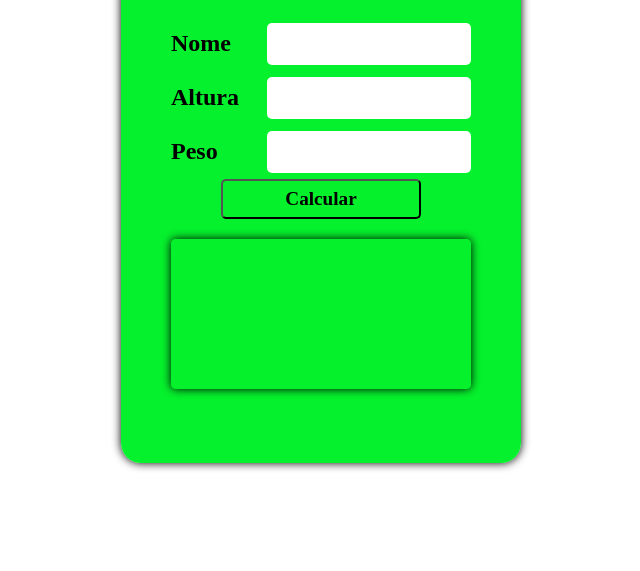
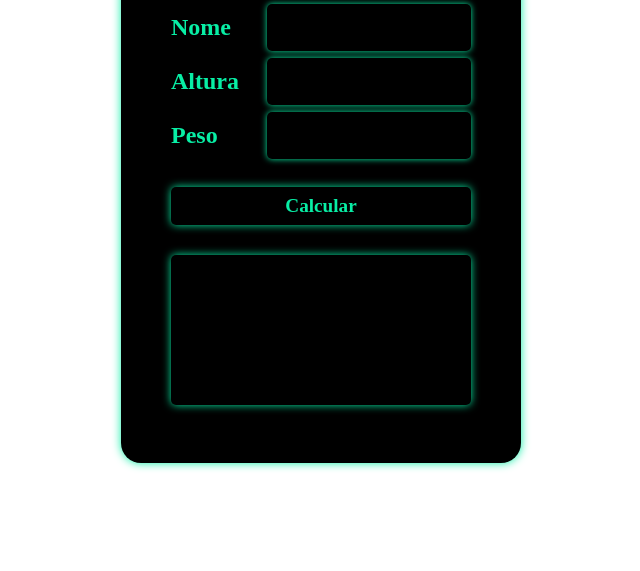
Before and after one commit to AdrianaRoza/calcular-imc, a plain HTML site: page index.html in a window 1280 px wide. Shown: the part 245-816 px from the top of the page, without its empty margins (327-967 px from the left). Drawn offline with Linux system fonts and the light colour scheme.

Commit message:
refactor styles

```diff
--- a/styles.css
+++ b/styles.css
@@ -9,13 +9,14 @@ main {
 .container {
   display: flex;
   flex-direction: column;
-  background-color: #05f12cfd;
+  background-color: black;
+  color: rgb(8, 238, 165);
   width: 400px;
   height: 600px;
   align-items: center;
   justify-content: center;
   border-radius: 20px;
-  box-shadow: 0 0 10px black;
+  box-shadow: 0 0 10px rgb(8, 238, 165);;
 }
 
 .title {
@@ -25,7 +26,8 @@ main {
   width: 100%;
   height: 54px;
   font: bold 2.0rem serif;
-  border-bottom: solid 5px black;
+  color: rgb(8, 238, 165);
+  border-bottom: solid 5px rgb(8, 238, 165);
   margin-bottom: 20px;
 }
 
@@ -39,12 +41,15 @@ main {
 
 .input input {
   width: 200px;
-  height: 40px;
+  height: 45px;
   border-radius: 5px;
   border: none;
   outline: 0;
   font: bold 1.5rem serif;
+  color: rgb(8, 238, 165);
+  background-color: black;
   text-align: center;
+  box-shadow: 0px 0px 6px rgb(8, 238, 165);;
 }
 
 .input label {
@@ -52,28 +57,40 @@ main {
 }
 
 button {
-  width: 200px;
-  height: 40px;
+  width: 300px;
+  height: 38px;
+  margin: 25px;
   font: bold 1.2rem serif;
-  color: #000;
-  background: #05f12cfd;;
+  color: rgb(8, 238, 165);
+  background: black;
   outline: none;
   border-radius: 5px;
   cursor: pointer;
+  border: none;
+  box-shadow: 0px 0px 8px rgb(8, 238, 165);
 }
 
 .result {
   display: flex;
-  margin-top: 20px;
+  margin-top: 5px;
   align-items: center;
   width: 300px;
   height: 150px;
   border-radius: 5px;
   font: italic 1.5rem serif;
-  box-shadow: 0px 0px 10px black;
-  background: #05f12cfd;
-  color: rgba#05f12cfd;
+  box-shadow: 0px 0px 8px rgb(8, 238, 165);
+  background: rgb(0, 0, 0);
+  color: white;
   padding:20px;
   box-sizing: border-box;
   user-select: none;
 }
+
+input[type="number"]::-webkit-outer-spin-button,
+input[type="number"]::-webkit-inner-spin-button {
+    -webkit-appearance: none;
+    margin: 0;
+}
+input[type="number"] {
+    -moz-appearance: textfield;
+}
```
